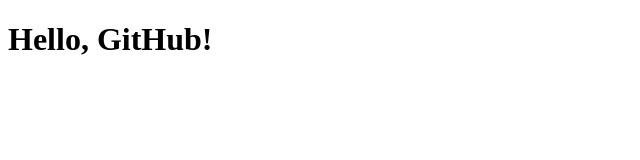
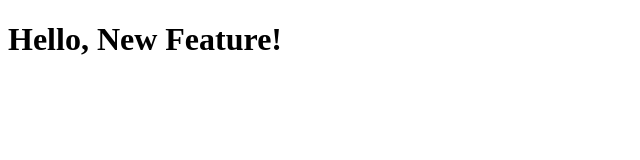
Before and after one commit to nwntaspap/first-repo, a plain HTML site: page index.html in a window 1280 px wide. Shown: the whole page, without its empty margins (0-640 px from the left). Drawn offline with Linux system fonts and the light colour scheme.

Commit message:
Update heading in index.html

```diff
--- a/index.html
+++ b/index.html
@@ -5,6 +5,6 @@
     <title>My First Repo</title>
   </head>
   <body>
-    <h1>Hello, GitHub!</h1>
+    <h1>Hello, New Feature!</h1>
   </body>
 </html>
```
